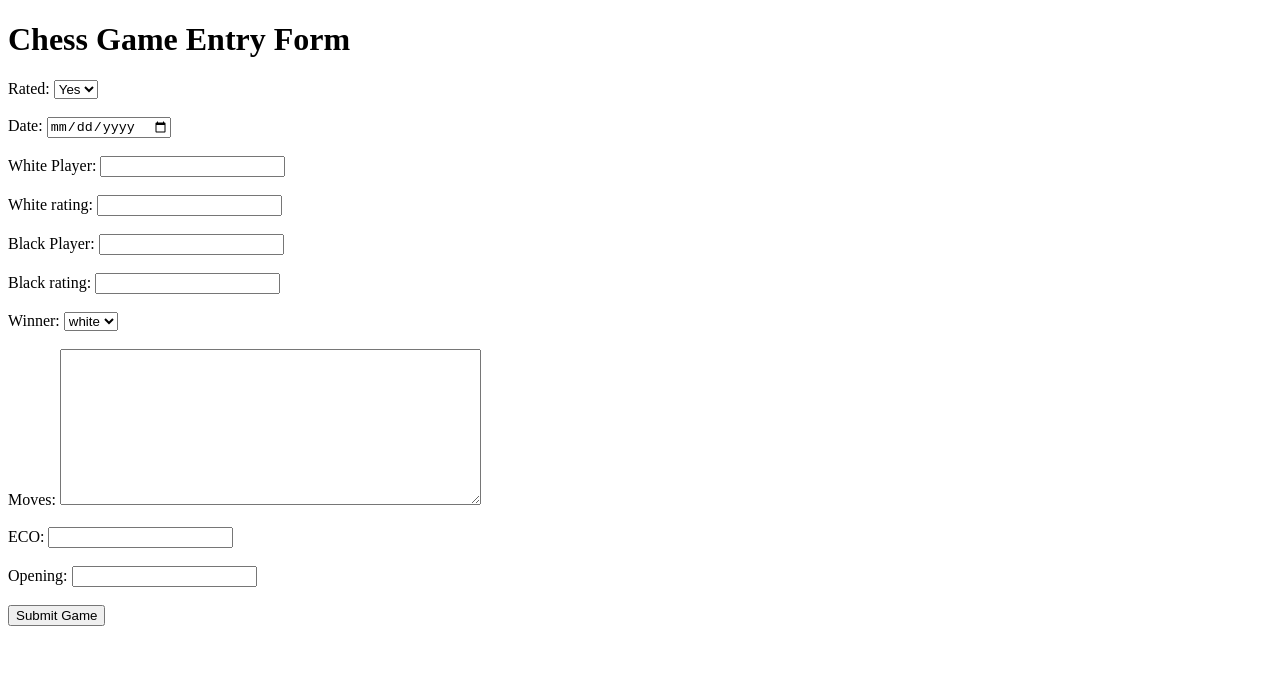
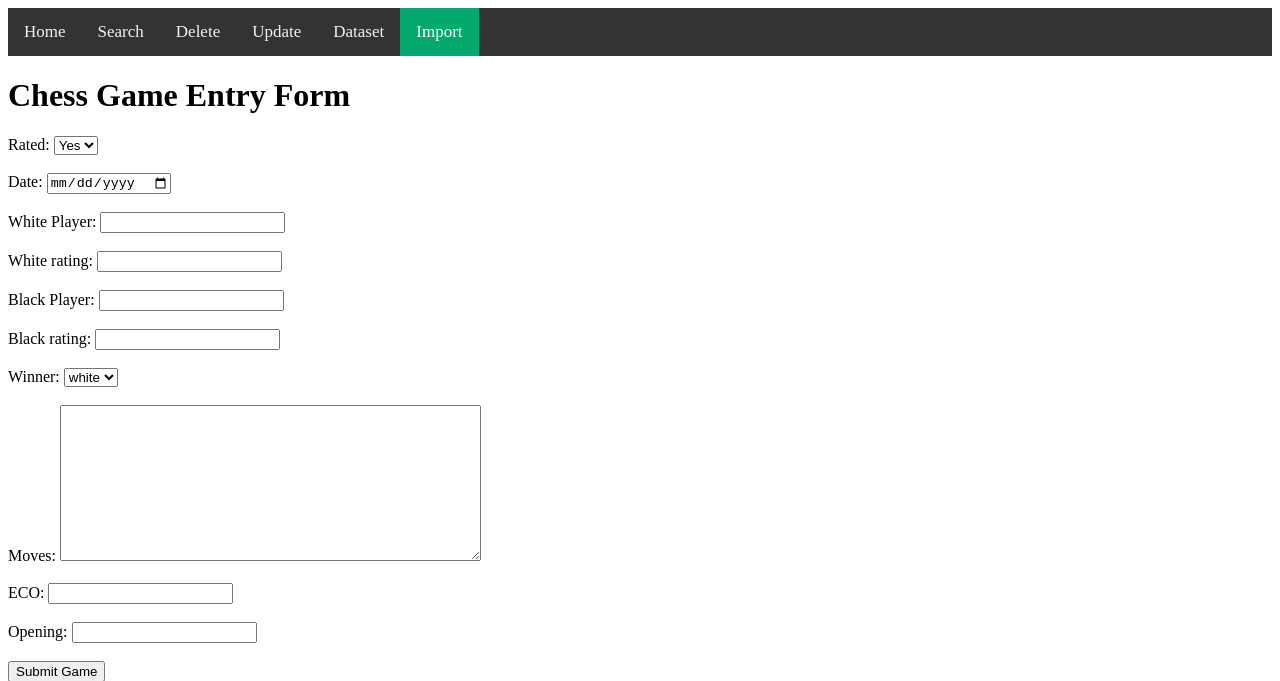
Before and after one commit to ShatinNguyen/DIS, a Flask app: page /import in a window 1280 px wide. Shown: the top 681 px of the page. Run offline with Flask 3, Linux system fonts and the light colour scheme; some libraries are stand-ins or nearby versions.

Commit message:
finished product

```diff
--- a/myapp.py
+++ b/myapp.py
@@ -4,9 +4,12 @@ from flask import Flask, render_template, request, redirect, url_for
 import re
 import psycopg2
 import re
-import uuid
 import random
 import string
+
+winner_pattern = re.compile(r'^(white|black)$', re.IGNORECASE)
+game_id_pattern = re.compile(r'^[a-zA-Z0-9]{8}$')
+moves_pattern = re.compile(r'^(\s*(?:[PNBRQK]?[a-h]?[1-8]?[x-]?[a-h][1-8][+#]?|O-O-O|O-O)\s*)+$')
 
 #Columns
 #"id" VARCHAR(100)
@@ -59,7 +62,14 @@ def search():
     openings = cur.fetchall()
     cur.close()
     conn.close()
-    return render_template('results.html', min_white=min_white, min_black=min_black,max_white=max_white,max_black=max_black,openings=openings,enumerate=enumerate)
+    return render_template('results.html',
+        min_white=min_white,
+        min_black=min_black,
+        max_white=max_white,
+        max_black=max_black,
+        openings=openings,
+        enumerate=enumerate
+    )
 
 @app.route('/submit', methods=['POST'])
 def submit():
@@ -95,17 +105,22 @@ def submit():
         params.append(f"%{opening}%")
         filters_applied = True
 
+    if moves:
+        query += " AND moves ILIKE %s"
+        params.append(f"%{moves}%")
+        filters_applied = True
+
     if filters_applied:
         cur.execute(query, params)
         games = cur.fetchall()
         games_filtered = []
 
         for i in range(len(games)):
-            if filterWinner(games[i][1]) & filterGameID(games[i][0]) & filterMoves(games[i][7]):
-                games_filtered.append(games[i])
+            if filterWinner(games[i][1]) & filterGameID(games[i][0]):
+                    games_filtered.append(games[i])
 
         if games_filtered:
-            moves = [game[-1] for game in games]
+            moves = [game[7] for game in games_filtered]
             white_moves, black_moves = sortMoves([(move,) for move in moves])
 
         else:
@@ -122,24 +137,16 @@ def submit():
         black_moves=black_moves,
     )
 
+
 def filterWinner(winner):
-    if re.search("white|black", winner, re.IGNORECASE):
-        return True
-    else:
-        return False
-
+    return bool(winner_pattern.search(winner))
 
 def filterGameID(id):
-    if re.search("^[a-zA-Z0-9]{8}$", id):
-        return True
-    else:
-        return False
+    return bool(game_id_pattern.match(id))
 
 def filterMoves(moves):
-    if re.match("^(\s*(?:[PNBRQK]?[a-h]?[1-8]?[x-]?[a-h][1-8][+#]?|O-O-O|O-O)\s*)+$", moves):
-        return True
-    else:
-        return False
+    return bool(moves_pattern.match(moves))
+
 
 def sortMoves(moves):
     white_moves = []
@@ -225,10 +232,11 @@ def update_game():
     else:
         return render_template('update.html')
 
+
+
 @app.route('/import', methods=['GET'])
 def import_page():
     return render_template('import.html')
-
 
 def generate_custom_id(length=8):
     characters = string.ascii_letters + string.digits
@@ -273,25 +281,50 @@ def submit_game():
     }
     conn = connection()
     cur = conn.cursor()
-    query = """
-    INSERT INTO chess_games (id, rated, created_at, last_move_at, turns, victory_status, winner, increment_code, white_id, white_rating, black_id, black_rating, moves, opening_eco, opening_name, opening_ply)
-    VALUES (%s, %s, %s, %s, %s, %s, %s, %s, %s, %s, %s, %s, %s, %s, %s, %s)
-    """
-    cur.execute(query, (
-        game_data['id'], game_data['rated'], game_data['created_at'], game_data['last_move_at'],
-        game_data['turns'], game_data['victory_status'], game_data['winner'], game_data['increment_code'],
-        game_data['white_id'], game_data['white_rating'], game_data['black_id'], game_data['black_rating'],
-        game_data['moves'], game_data['opening_eco'], game_data['opening_name'], game_data['opening_ply']
-    ))
 
-    conn.commit()
-    cur.close()
-    conn.close()
+    if filterMoves(game_data['moves']):
+        print("Valid moves")
+        query = """
+        INSERT INTO chess_games (id,
+            rated,
+            created_at,
+            last_move_at,
+            turns,
+            victory_status,
+            winner,
+            increment_code,
+            white_id,
+            white_rating,
+            black_id,
+            black_rating,
+            moves,
+            opening_eco,
+            opening_name,
+            opening_ply)
+        VALUES (%s, %s, %s, %s, %s, %s, %s, %s, %s, %s, %s, %s, %s, %s, %s, %s)
+        """
+        message = f"Valid moves: {game_data['moves']}"
+        success = True
 
-    return redirect(url_for('import_page'))
-@app.route('/about')
-def about():
-    return '<h1>About Page</h1>'
+        cur.execute(query,(
+            game_data['id'], game_data['rated'], game_data['created_at'], game_data['last_move_at'],
+            game_data['turns'], game_data['victory_status'], game_data['winner'], game_data['increment_code'],
+            game_data['white_id'], game_data['white_rating'], game_data['black_id'], game_data['black_rating'],
+            game_data['moves'], game_data['opening_eco'], game_data['opening_name'], game_data['opening_ply']
+        ))
+        conn.commit()
+        cur.close()
+        conn.close()
+        return render_template('import.html', success=success, message=message)
+
+    else:
+        message = f'Invalid moves: {game_data["moves"]}'
+        success = False
+        conn.commit()
+        cur.close()
+        conn.close()
+        return render_template('import.html', message=message, success=success)
+
 
 if __name__ == "__main__":
     app.run(debug=True)
--- a/templates/dataset.html
+++ b/templates/dataset.html
@@ -36,6 +36,7 @@
         <a href="delete">Delete</a>
         <a href="update">Update</a>
         <a class="active" href="dataset">Dataset</a>
+        <a href="import">Import</a>
     </div>
     <div class="container">
         <h1>All Chess Games</h1>
--- a/templates/delete.html
+++ b/templates/delete.html
@@ -80,6 +80,7 @@
         <a class="active" href="delete">Delete</a>
         <a href="update">Update</a>
         <a href="dataset">Dataset</a>
+        <a href="import">Import</a>
     </div>
 
     <h1>Delete a Game</h1>
--- a/templates/import.html
+++ b/templates/import.html
@@ -4,10 +4,84 @@
 <head>
     <meta charset="UTF-8">
     <title>Enter Chess Game Details</title>
+    <style>
+        /* Add a black background color to the top navigation */
+        .topnav {
+            background-color: #333;
+            overflow: hidden;
+        }
+
+        /* Style the links inside the navigation bar */
+        .topnav a {
+            float: left;
+            color: #f2f2f2;
+            text-align: center;
+            padding: 14px 16px;
+            text-decoration: none;
+            font-size: 17px;
+        }
+
+        /* Change the color of links on hover */
+        .topnav a:hover {
+            background-color: #ddd;
+            color: black;
+        }
+
+        /* Add a color to the active/current link */
+        .topnav a.active {
+            background-color: #04AA6D;
+            color: white;
+        }
+
+        /* Style for the delete form */
+        .delete-form {
+            margin-top: 20px;
+            padding: 20px;
+            background-color: #f9f9f9;
+            border: 1px solid #ddd;
+            border-radius: 5px;
+            max-width: 400px;
+            margin-left: auto;
+            margin-right: auto;
+        }
+
+        .delete-form input[type="text"] {
+            padding: 8px;
+            margin: 8px 0;
+            width: 100%;
+            box-sizing: border-box;
+        }
+
+        .delete-form input[type="submit"] {
+            background-color: #04AA6D;
+            color: white;
+            border: none;
+            padding: 10px 20px;
+            text-decoration: none;
+            margin: 4px 2px;
+            cursor: pointer;
+        }
+
+        .message {
+            margin-top: 20px;
+            text-align: center;
+            color: #d9534f;
+        }
+
+        .message.success {
+            color: #5cb85c;
+        }
+    </style>
 </head>
-
-<!-- #"id" VARCHAR(100) x#"last_move_at" VARCHAR(100)#"victory_status" VARCHAR(50)#"opening_ply" INT " x -->
 <body>
+    <div class="topnav">
+        <a href="home">Home</a>
+        <a href="search">Search</a>
+        <a href="delete">Delete</a>
+        <a href="update">Update</a>
+        <a href="dataset">Dataset</a>
+        <a class="active" href="import">Import</a>
+    </div>
     <h1>Chess Game Entry Form</h1>
     <form action="/submit_game" method="post">
 
--- a/templates/interface.html
+++ b/templates/interface.html
@@ -43,10 +43,10 @@
         <a href="delete">Delete</a>
         <a href="update">Update</a>
         <a href="dataset">Dataset</a>
-        <a href="import">Import your game</a>
+        <a href="import">Import</a>
 
     </div>
 </body>
 <h1>Welcome to our website! This is our assignment for the DIS course at DIKU 2024.
-    Project was created for us to learn backend and SQL queries bla bla bla </h1>
+    Project was created for us to learn backend, regular expression and SQL queries </h1>
 </html>
--- a/templates/results.html
+++ b/templates/results.html
@@ -40,6 +40,7 @@
         <a href="delete">Delete</a>
         <a href="update">Update</a>
         <a href="dataset">Dataset</a>
+        <a href="import">Import</a>
     </div>
     <div class="container">
         <h1>Chess Game Search</h1>
--- a/templates/update.html
+++ b/templates/update.html
@@ -81,6 +81,7 @@
         <a href="delete">Delete</a>
         <a class="active" href="update">Update</a>
         <a href="dataset">Dataset</a>
+        <a href="import">Import</a>
     </div>
 
     <h1>Update a Game</h1>
```
Also changed, not shown: other parts of templates/import.html (+5 -1 lines), other parts of templates/results.html (+0 -1 lines), games_noduplicate2.csv (renamed from games_noduplicatex.csv).
